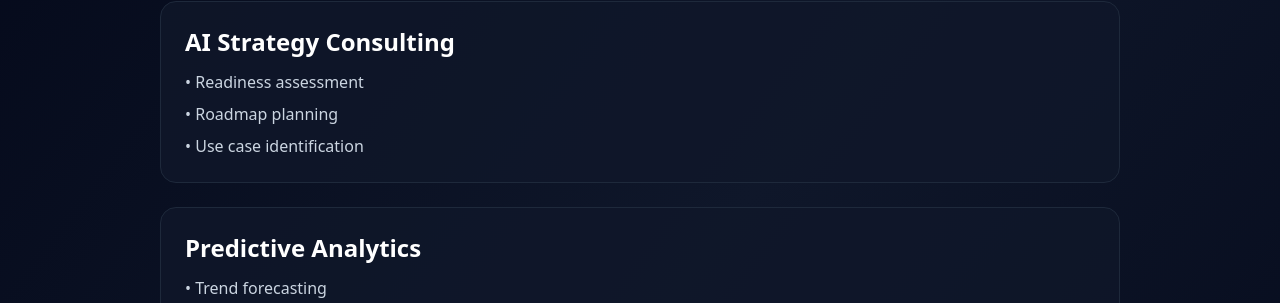
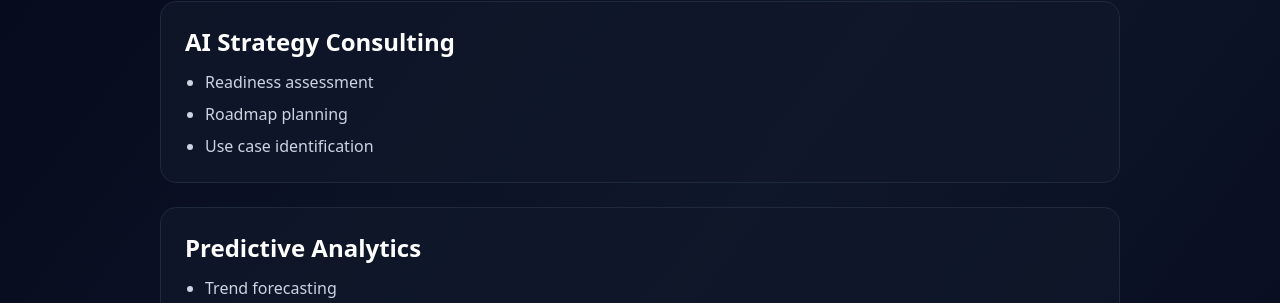
Before and after one commit to why-so-ai-llc/why-so-ai-platform, a Next.js app: page /case-studies in a window 1280 px wide. Shown: the part 497-800 px from the top of the page. Built offline with nearby package versions, Linux system fonts and the light colour scheme.

Commit message:
Improve case study list accessibility
Co-authored-by: why-so-ai-llc <329772057+why-so-ai-llc@users.noreply.github.com>

```diff
--- a/app/case-studies/page.tsx
+++ b/app/case-studies/page.tsx
@@ -1,9 +1,25 @@
 import { PageHero } from '@/components/page-hero';
 import { services } from '@/lib/site';
 
+const getOutcomeEntries = (slug: string, outcomes: string[]) => {
+  const outcomeCounts = new Map<string, number>();
+
+  return outcomes.map((outcome) => {
+    const outcomeSlug = outcome.toLowerCase().replaceAll(/[^a-z0-9]+/g, '-').replace(/^-|-$/g, '');
+    const count = (outcomeCounts.get(outcomeSlug) ?? 0) + 1;
+
+    outcomeCounts.set(outcomeSlug, count);
+
+    return {
+      id: count === 1 ? `${slug}-${outcomeSlug}` : `${slug}-${outcomeSlug}-${count}`,
+      label: outcome,
+    };
+  });
+};
+
 const caseStudies = services.map((service) => ({
   title: service.name,
-  outcomes: service.outcomes,
+  outcomes: getOutcomeEntries(service.slug, service.outcomes),
 }));
 
 export default function CaseStudiesPage() {
@@ -18,9 +34,9 @@ export default function CaseStudiesPage() {
         {caseStudies.map((study) => (
           <article key={study.title} className="rounded-2xl border border-slate-800 bg-slate-900/80 p-6">
             <h2 className="text-2xl font-semibold text-white">{study.title}</h2>
-            <ul className="mt-3 space-y-2 text-slate-300">
-              {study.outcomes.map((outcome, index) => (
-                <li key={`${study.title}-${index}`}>• {outcome}</li>
+            <ul className="mt-3 list-disc space-y-2 pl-5 text-slate-300">
+              {study.outcomes.map((outcome) => (
+                <li key={outcome.id}>{outcome.label}</li>
               ))}
             </ul>
           </article>
```
